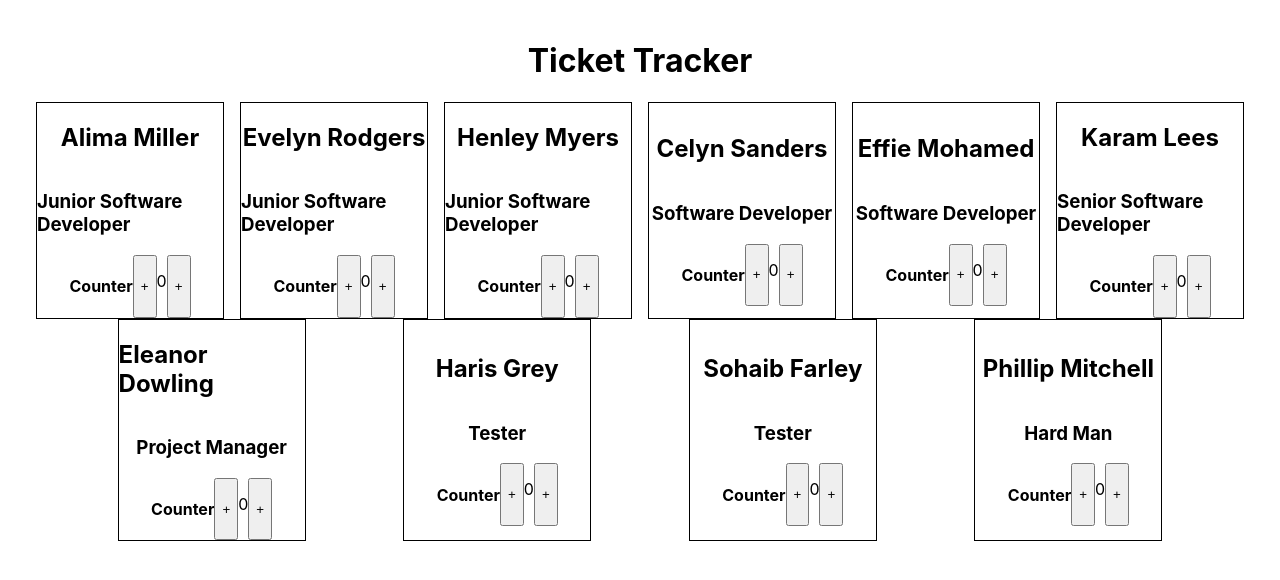
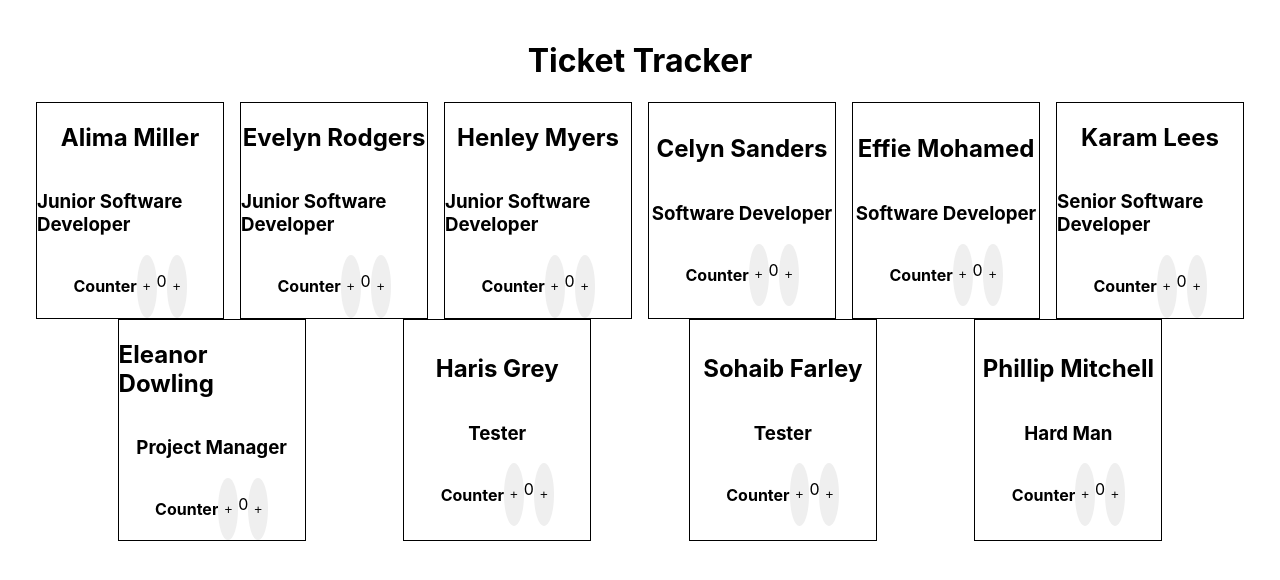
Before and after one commit to HPTR/ticket-tracker, a React (Create React App) app: page / in a window 1280 px wide. Shown: the top 580 px of the page. Built offline with nearby package versions, Linux system fonts and the light colour scheme.

Commit message:
Add initial button styling

```diff
--- a/src/components/Button/Button.scss
+++ b/src/components/Button/Button.scss
@@ -0,0 +1,4 @@
+Button {
+    border-radius: 50%;
+    border: none;
+}
```
